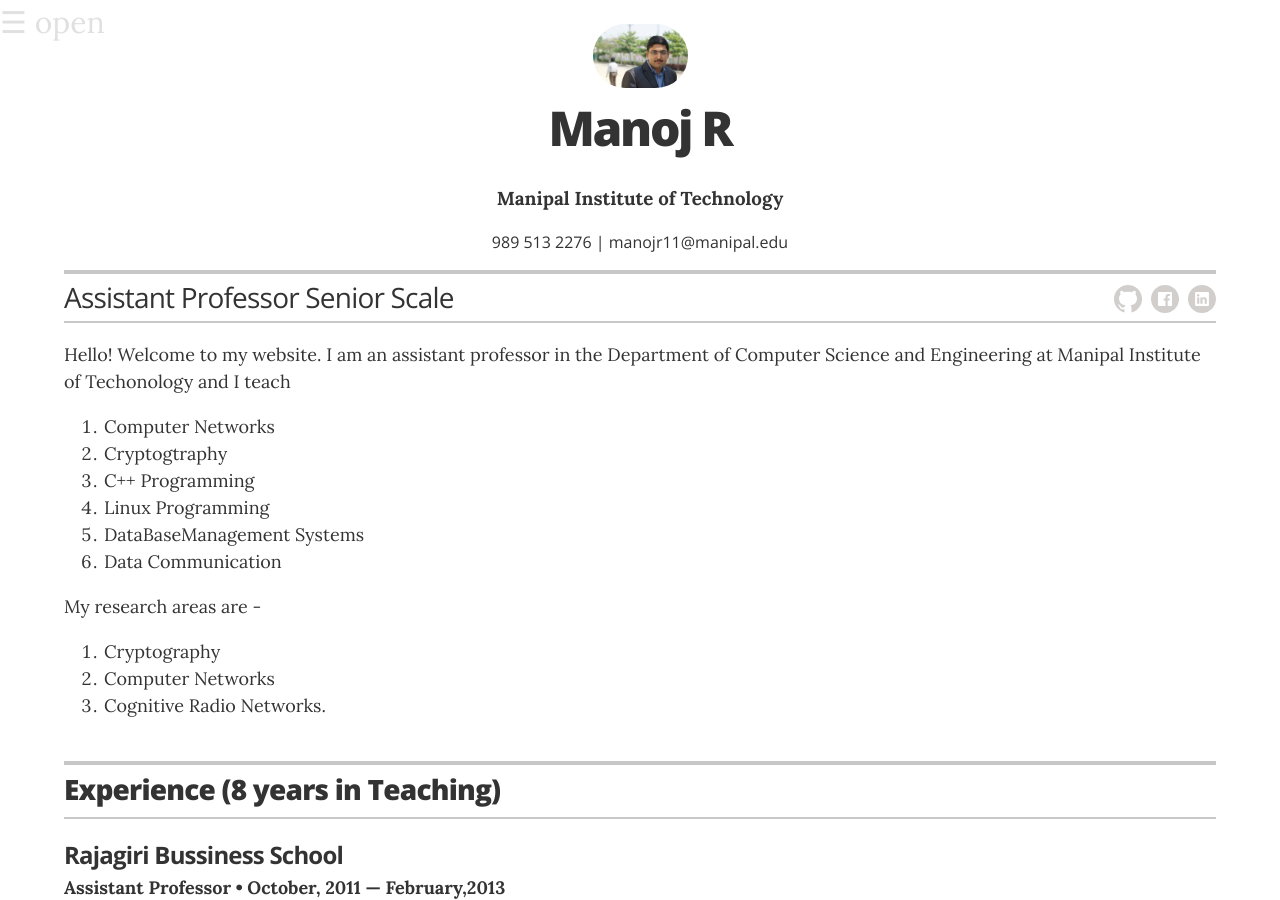
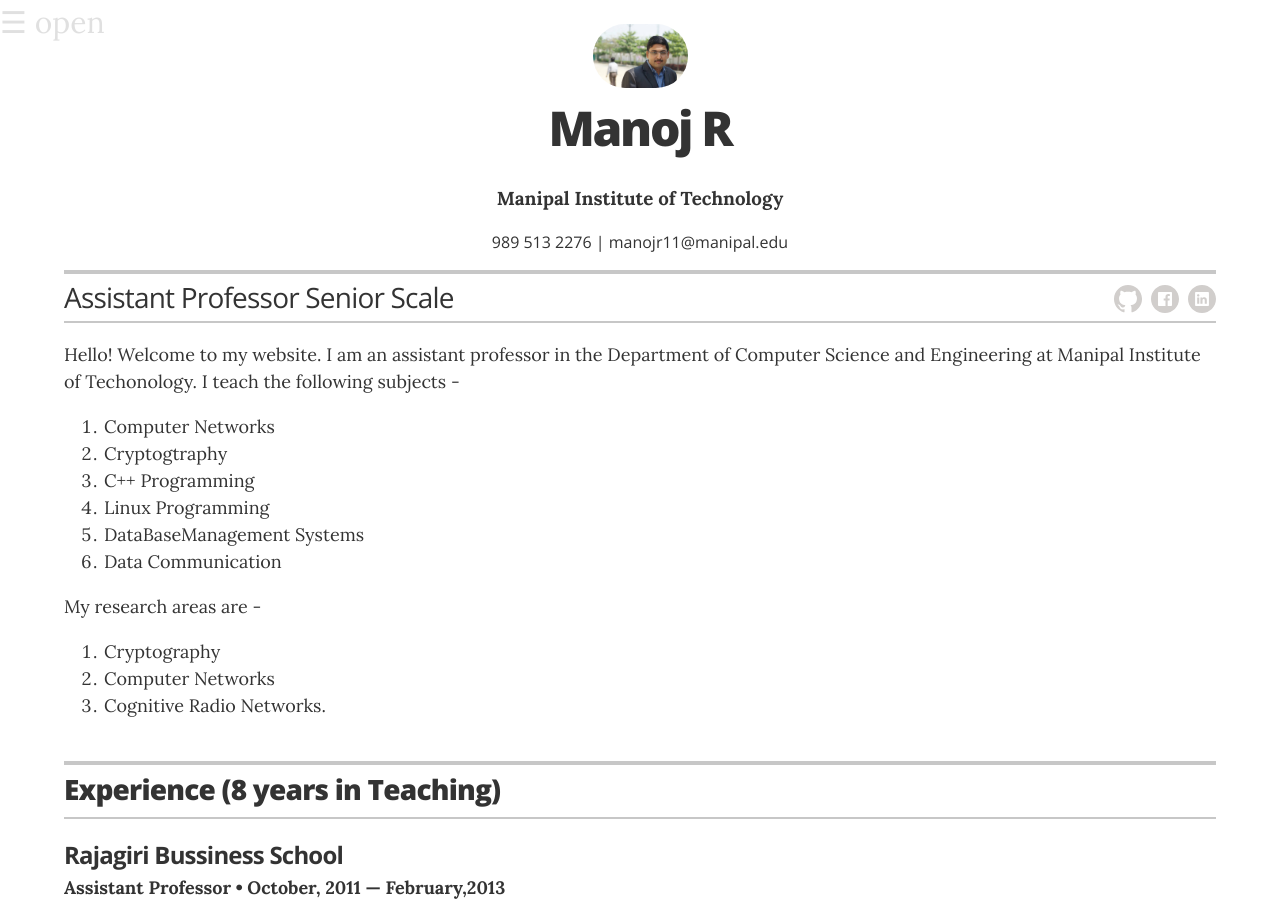
Before and after one commit to manojramchandran/manojramchandran.github.com, a Jekyll site: the page built from index.html, in a window 1280 px wide and 900 px high. Built offline with Jekyll 4.4.1, drawn with Linux system fonts in a browser that asks for light colours; some of the changed text lies outside the part shown.

Commit message:
Update resume.html

```diff
--- a/_layouts/resume.html
+++ b/_layouts/resume.html
@@ -119,7 +119,7 @@
 </body>
         <div id = "About">
         <div class="executive-summary no-print" itemprop="description">
-          <p>Hello! Welcome to my website. I am an assistant professor in the Department of Computer Science and Engineering at Manipal Institute of Techonology and I teach <ol><li>Computer Networks</li><li>Cryptogtraphy</li><li>C++ Programming</li><li>Linux Programming</li><li>DataBaseManagement Systems</li><li>Data Communication</li></ol> My research areas are - <ol><li>Cryptography</li> <li>Computer Networks</li> <li>Cognitive Radio Networks.</li></p>
+          <p>Hello! Welcome to my website. I am an assistant professor in the Department of Computer Science and Engineering at Manipal Institute of Techonology. I teach the following subjects - <ol><li>Computer Networks</li><li>Cryptogtraphy</li><li>C++ Programming</li><li>Linux Programming</li><li>DataBaseManagement Systems</li><li>Data Communication</li></ol> My research areas are - <ol><li>Cryptography</li> <li>Computer Networks</li> <li>Cognitive Radio Networks.</li></p>
         </div>
         </div>
 
@@ -294,7 +294,6 @@
         <div class="resume-item">
           <h3 class="resume-item-title">Web Based Consultancy</h3>
           <h4 class="resume-item-details">Primary Developer &bull; 2010</h4>
-          <p class="resume-item-copy">Web Based Consultancy is an open source node/ember app that lets users find donuts within a defined radius from their home.</p>
            <ul class="resume-item-list">
               <li>Team of 4 members</li>
             <li>Integrate shopping and tourism under single roof</li>
```
